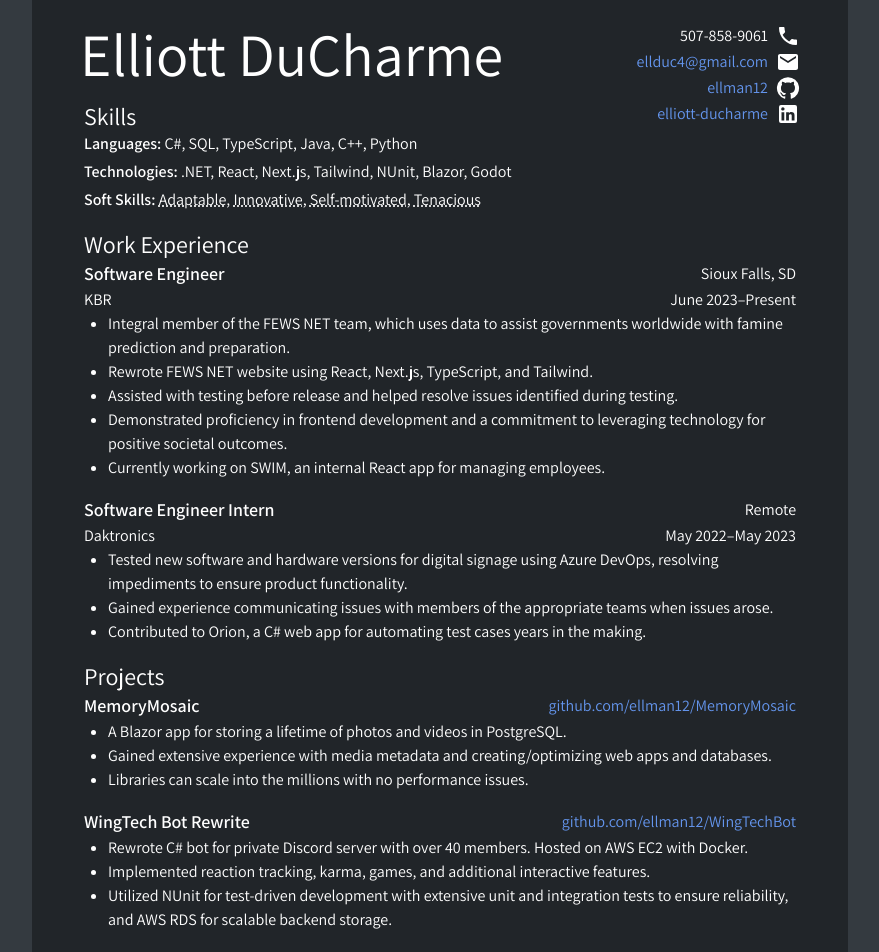
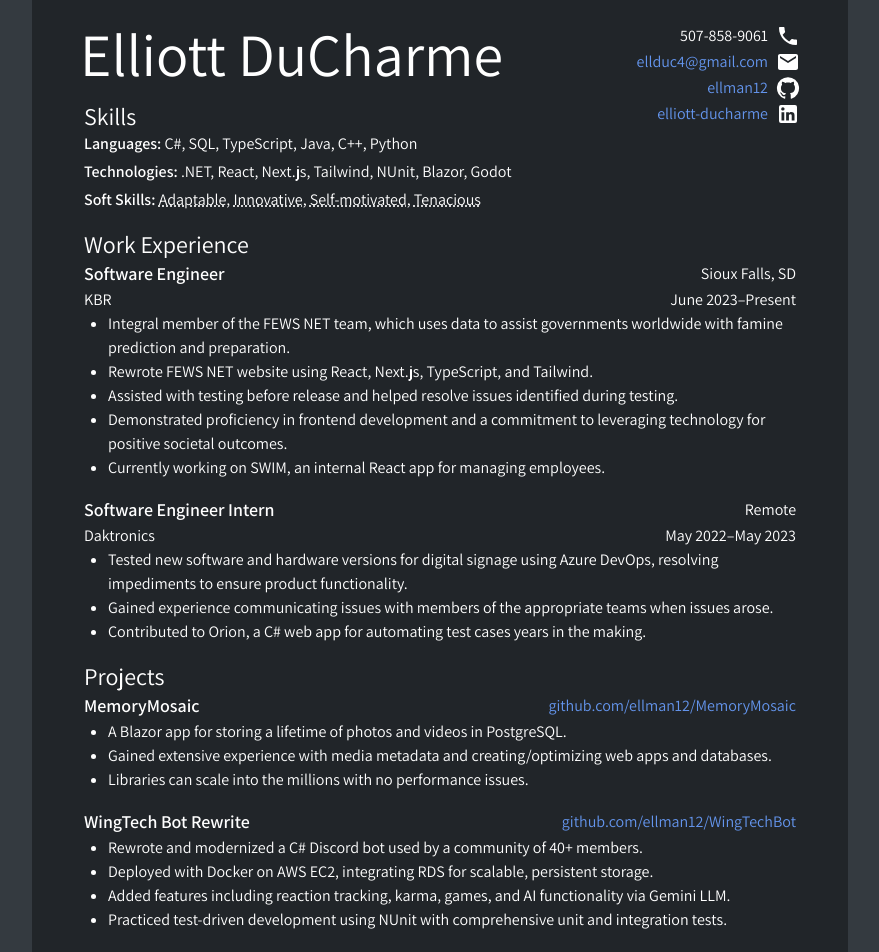
Before and after one commit to ellman12/Resume, a React (Vite) app: page / in a window 1280 px wide. Shown: the top 952 px of the page, without its empty margins (200-1079 px from the left). Built offline with nearby package versions, Linux system fonts and the light colour scheme.

Commit message:
Rewrite WTB section to include AI

```diff
--- a/src/components/Sections/ProjectsSection/ProjectsSection.tsx
+++ b/src/components/Sections/ProjectsSection/ProjectsSection.tsx
@@ -12,9 +12,10 @@ export default function ProjectsSection() {
                 </Project>
 
                 <Project name="WingTech Bot Rewrite" href="https://github.com/ellman12/WingTechBot" hrefDisplay="github.com/ellman12/WingTechBot">
-                    <li>Rewrote C# bot for private Discord server with over 40 members. Hosted on AWS EC2 with Docker.</li>
-                    <li>Implemented reaction tracking, karma, games, and additional interactive features.</li>
-                    <li>Utilized NUnit for test-driven development with extensive unit and integration tests to ensure reliability, and AWS RDS for scalable backend storage.</li>
+                    <li>Rewrote and modernized a C# Discord bot used by a community of 40+ members.</li>
+                    <li>Deployed with Docker on AWS EC2, integrating RDS for scalable, persistent storage.</li>
+                    <li>Added features including reaction tracking, karma, games, and AI functionality via Gemini LLM.</li>
+                    <li>Practiced test-driven development using NUnit with comprehensive unit and integration tests.</li>
                 </Project>
             </div>
         </Section>
```
